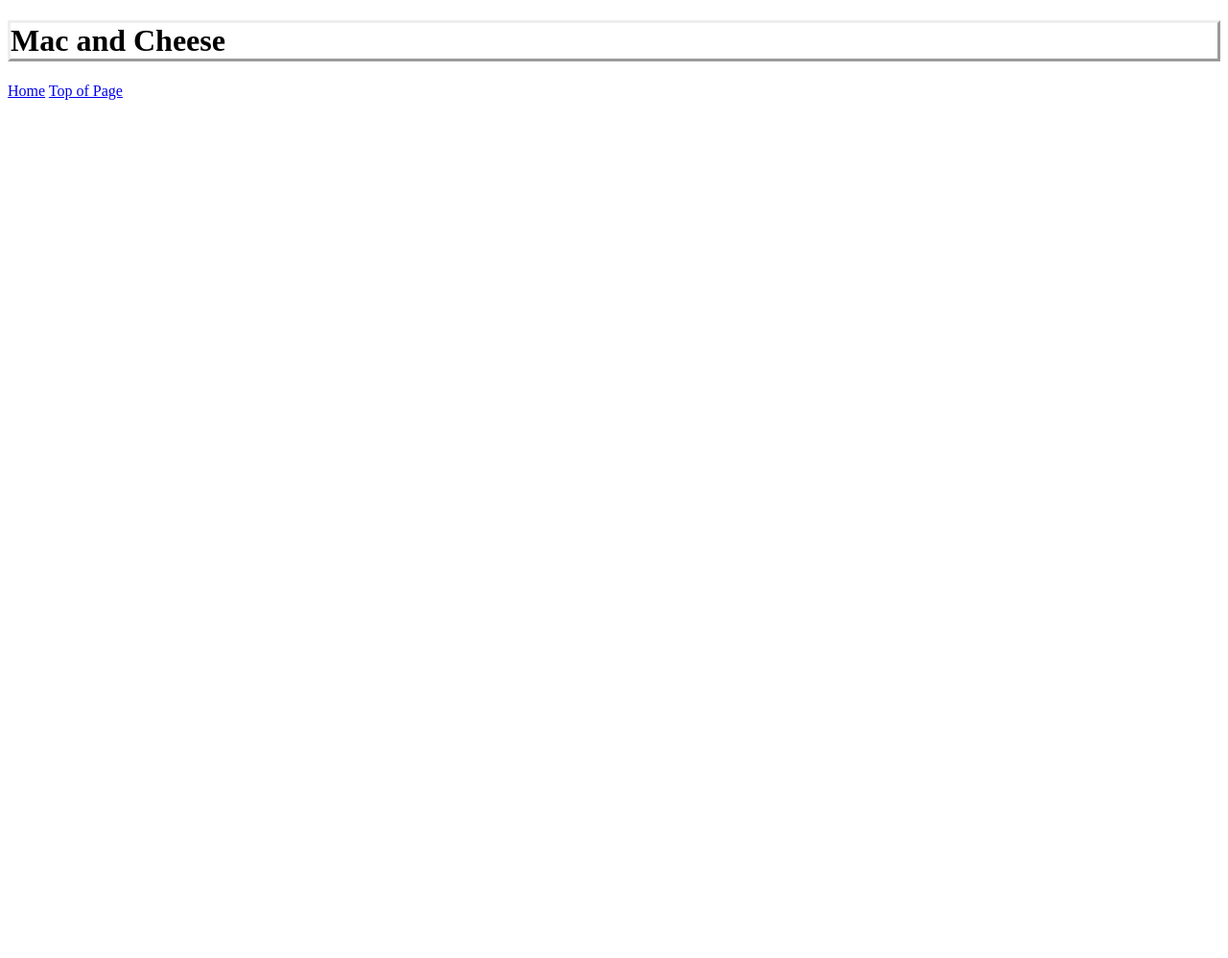
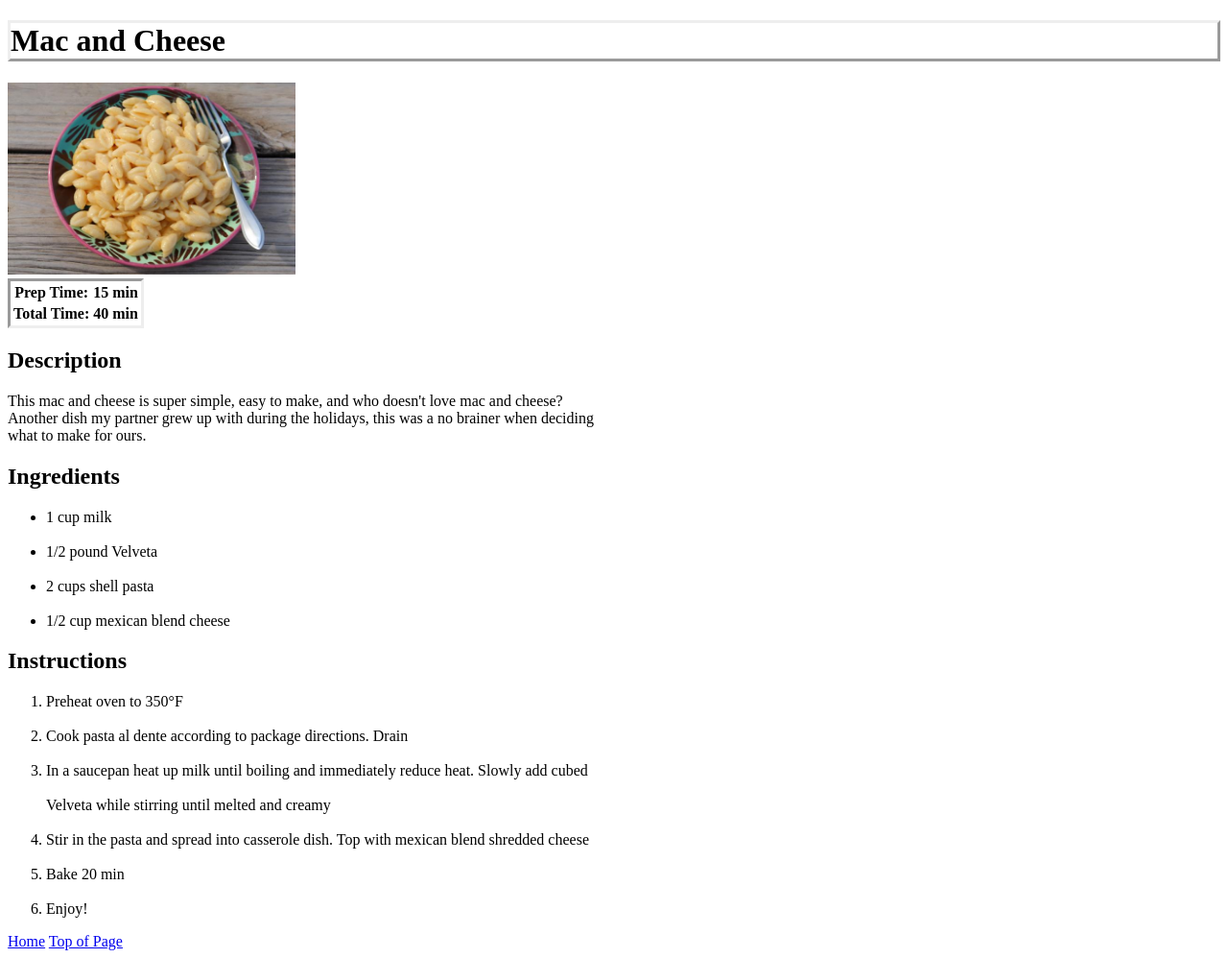
Before and after one commit to colej780/odin-recipes, a plain HTML site: page recipes/macandcheese.html in a window 1280 px wide. Shown: the whole page at 96% size. Before the commit the page ends 800 px from the top, so only its background shows below. Drawn offline with Linux system fonts and the light colour scheme.

Commit message:
macandcheese final draft

```diff
--- a/recipes/macandcheese.html
+++ b/recipes/macandcheese.html
@@ -7,6 +7,40 @@
 </head>
 <body>
     <h1 style="border:outset">Mac and Cheese</h1>
+    <img src="../images/macandcheese.jpg" height="200" width="300">
+    <table style="border:inset">
+        <tr>
+            <th>Prep Time:</th>
+            <th>15 min</th>
+        </tr>
+        <tr>
+            <th>Total Time:</th>
+            <th>40 min</th>
+        </tr>
+    </table>
+
+    <h2>Description</h2>
+    <p>This mac and cheese is super simple, easy to make, and who doesn't love mac and cheese?<br>
+        Another dish my partner grew up with during the holidays, this was a no brainer when deciding<br>
+        what to make for ours.</p>
+
+    <h2>Ingredients</h2>
+    <ul>
+        <li>1 cup milk</li><br>
+        <li>1/2 pound Velveta</li><br>
+        <li>2 cups shell pasta</li><br>
+        <li>1/2 cup mexican blend cheese</li>
+    </ul>
+
+    <h2>Instructions</h2>
+    <ol>
+        <li>Preheat oven to 350°F</li><br>
+        <li>Cook pasta al dente according to package directions. Drain</li><br>
+        <li>In a saucepan heat up milk until boiling and immediately reduce heat. Slowly add cubed<br><br>Velveta while stirring until melted and creamy</li><br>
+        <li>Stir in the pasta and spread into casserole dish. Top with mexican blend shredded cheese</li><br>
+        <li>Bake 20 min</li><br>
+        <li>Enjoy!</li>
+    </ol>
 
     <a href="../index.html">Home</a>
     <a href="#top">Top of Page</a>
```
